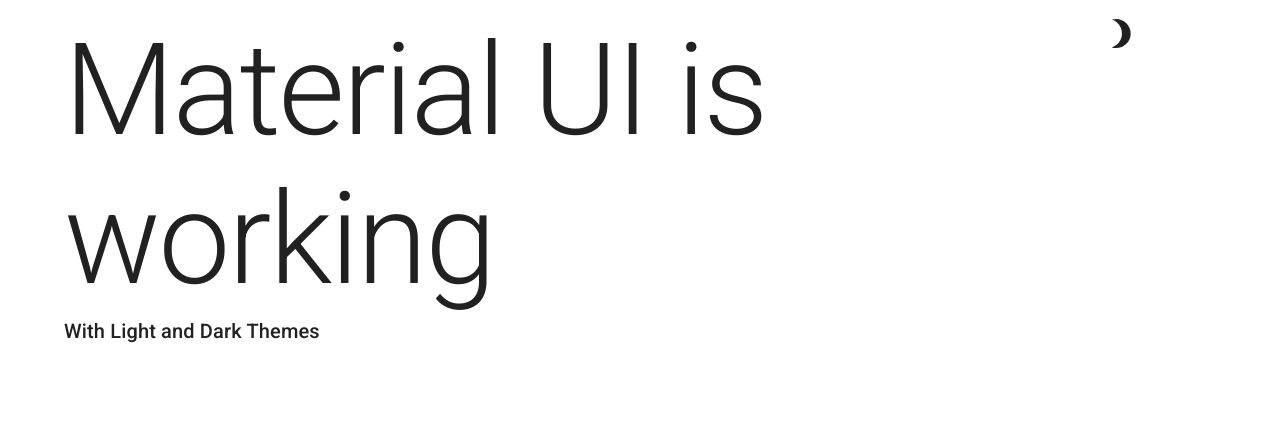
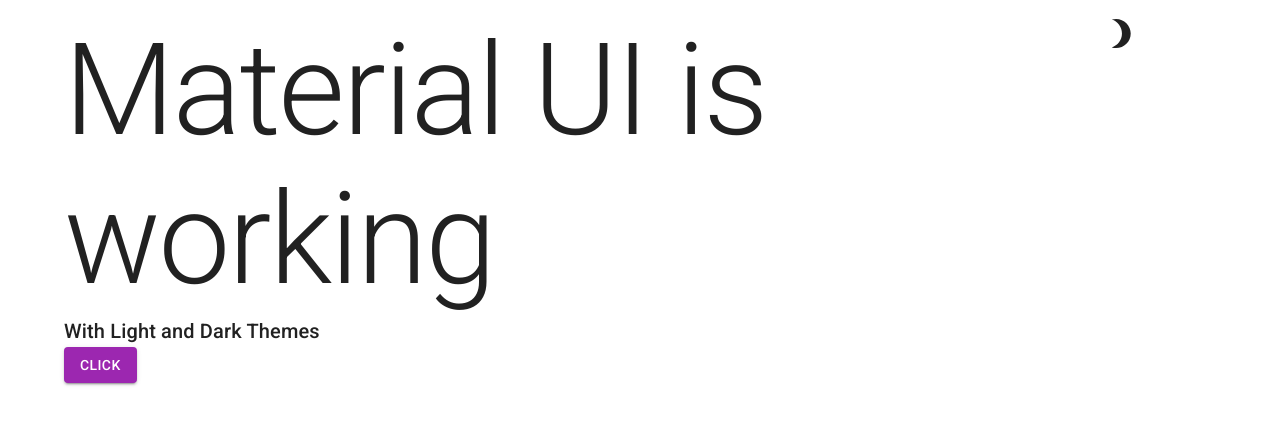
Before and after one commit to umeshmk/rp-react-firebase-crud, a React (Vite) app: page / in a window 1280 px wide. Shown: the top 424 px of the page. Built offline with nearby package versions, Linux system fonts and the light colour scheme.

Commit message:
minor updates

```diff
--- a/src/App.tsx
+++ b/src/App.tsx
@@ -1,5 +1,11 @@
 import "./app.css";
-import { Container, CssBaseline, Grid, Typography } from "@mui/material";
+import {
+  Button,
+  Container,
+  CssBaseline,
+  Grid,
+  Typography,
+} from "@mui/material";
 import { ThemeProvider } from "@mui/material";
 import { useTheme, DarkModeSwitch } from "./theme";
 
@@ -29,6 +35,7 @@
               <Typography variant="h6">With Light and Dark Themes</Typography>
             </Grid>
           </Grid>
+          <Button variant="contained">click</Button>
         </Container>
       </ThemeProvider>
     </>
--- a/src/theme/themeOptions.ts
+++ b/src/theme/themeOptions.ts
@@ -7,4 +7,11 @@
       fontSize: "8rem",
     },
   },
+  components: {
+    MuiButtonBase: {
+      defaultProps: {
+        disableRipple: true,
+      },
+    },
+  },
 };
```
Also changed, not shown: tsconfig.json (+6 -1 lines).
